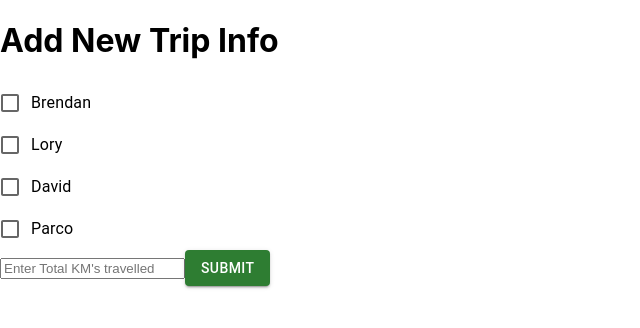
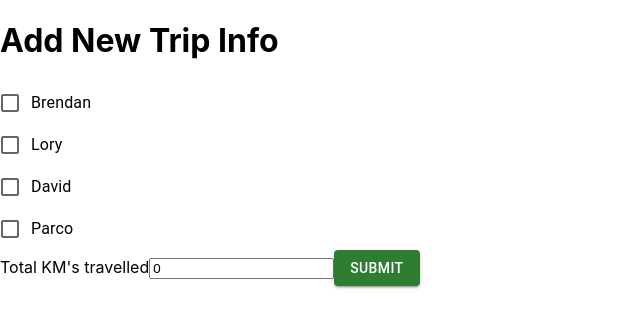
Before and after one commit to woobrendan/Fuel_Splitter, a React (Create React App) app in the folder fuel_splitter/: page / in a window 1280 px wide. Shown: the top 328 px of the page, without its empty margins (0-640 px from the left). Built offline with nearby package versions, Linux system fonts and the light colour scheme.

Commit message:
create label for input field. create onChange method to take in event and set value of tripInfo for kms

```diff
--- a/fuel_splitter/src/components/NewTrip.tsx
+++ b/fuel_splitter/src/components/NewTrip.tsx
@@ -31,7 +31,16 @@ const NewTrip: React.FC<Props> = ({ handleAdd }) => {
         <FormControlLabel control={<Checkbox />} label="David" />
         <FormControlLabel control={<Checkbox />} label="Parco" />
       </FormGroup>
-      <input placeholder="Enter Total KM's travelled" type="input" />
+      <label>Total KM's travelled</label>
+      <input
+        placeholder="Enter Total KM's travelled"
+        type="input"
+        value={tripInfo.totalKM}
+        onChange={(e: React.FormEvent) => {
+          const target = e.target as HTMLTextAreaElement;
+          setTripInfo((prev) => ({ ...prev, totalKM: Number(target.value) }));
+        }}
+      />
       <Button variant="contained" color="success">
         Submit
       </Button>
@@ -40,3 +49,5 @@ const NewTrip: React.FC<Props> = ({ handleAdd }) => {
 };
 
 export default NewTrip;
+
+// {...prev, totalKM: e.target.value}
```
